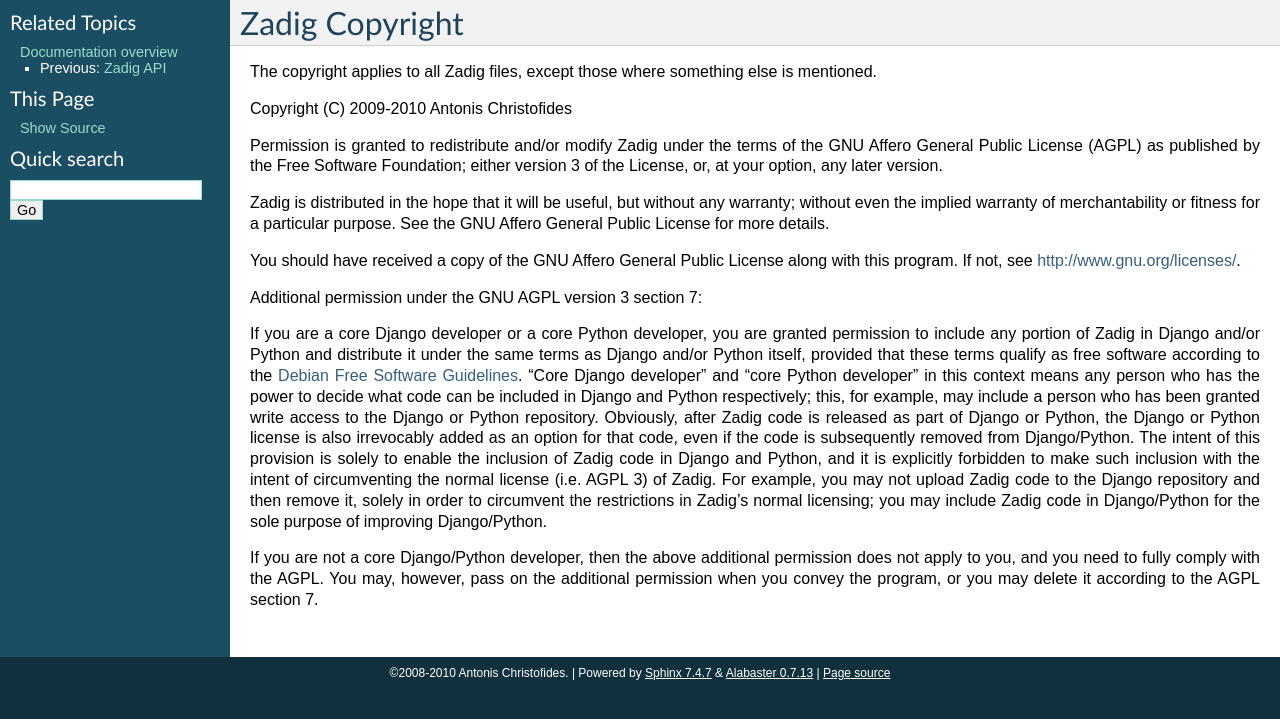
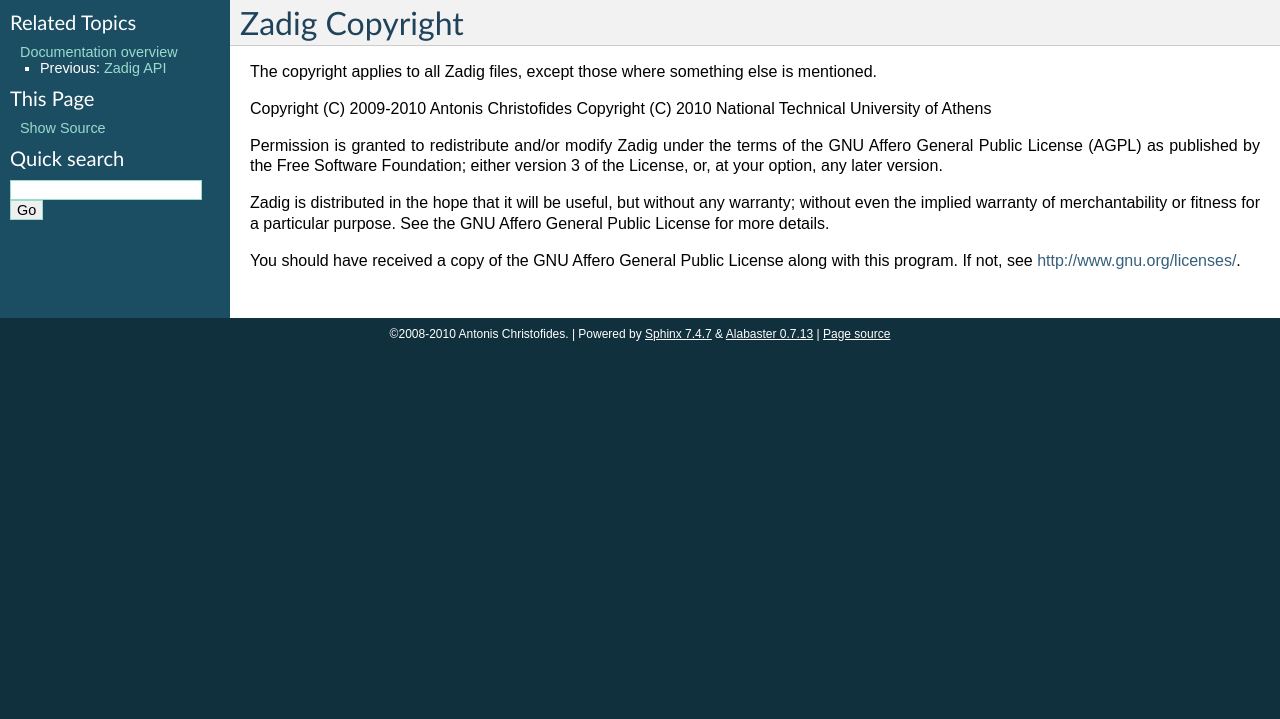
Before and after one commit to aptiko/zadig, a Sphinx documentation site: the page built from docs/copyright.txt, in a window 1280 px wide. Shown: the top 719 px of the page. Built offline with Sphinx 7.4.7, drawn with Linux system fonts in a browser that asks for light colours.

Commit message:
Copyright change; it's AGPL, and that's it

```diff
--- a/docs/copyright.txt
+++ b/docs/copyright.txt
@@ -5,6 +5,7 @@ The copyright applies to all Zadig files, except those where
 something else is mentioned.
 
 Copyright (C) 2009-2010 Antonis Christofides
+Copyright (C) 2010 National Technical University of Athens
 
 Permission is granted to redistribute and/or modify Zadig under
 the terms of the GNU Affero General Public License (AGPL) as published
@@ -19,33 +20,3 @@ Affero General Public License for more details.
 You should have received a copy of the GNU Affero General Public
 License along with this program. If not, see
 http://www.gnu.org/licenses/.
-
-Additional permission under the GNU AGPL version 3 section 7:
-
-If you are a core Django developer or a core Python developer, you are
-granted permission to include any portion of Zadig in Django and/or
-Python and distribute it under the same terms as Django and/or Python
-itself, provided that these terms qualify as free software according
-to the `Debian Free Software Guidelines`_.  "Core Django developer"
-and "core Python developer" in this context means any person who has
-the power to decide what code can be included in Django and Python
-respectively; this, for example, may include a person who has been
-granted write access to the Django or Python repository.  Obviously,
-after Zadig code is released as part of Django or Python, the Django
-or Python license is also irrevocably added as an option for that
-code, even if the code is subsequently removed from Django/Python. The
-intent of this provision is solely to enable the inclusion of Zadig
-code in Django and Python, and it is explicitly forbidden to make such
-inclusion with the intent of circumventing the normal license (i.e.
-AGPL 3) of Zadig.  For example, you may not upload Zadig code to the
-Django repository and then remove it, solely in order to circumvent
-the restrictions in Zadig's normal licensing; you may include Zadig
-code in Django/Python for the sole purpose of improving Django/Python.
-
-If you are not a core Django/Python developer, then the above
-additional permission does not apply to you, and you need to fully
-comply with the AGPL. You may, however, pass on the additional
-permission when you convey the program, or you may delete it according
-to the AGPL section 7.
-
-.. _Debian Free Software Guidelines: http://www.debian.org/social_contract
```
